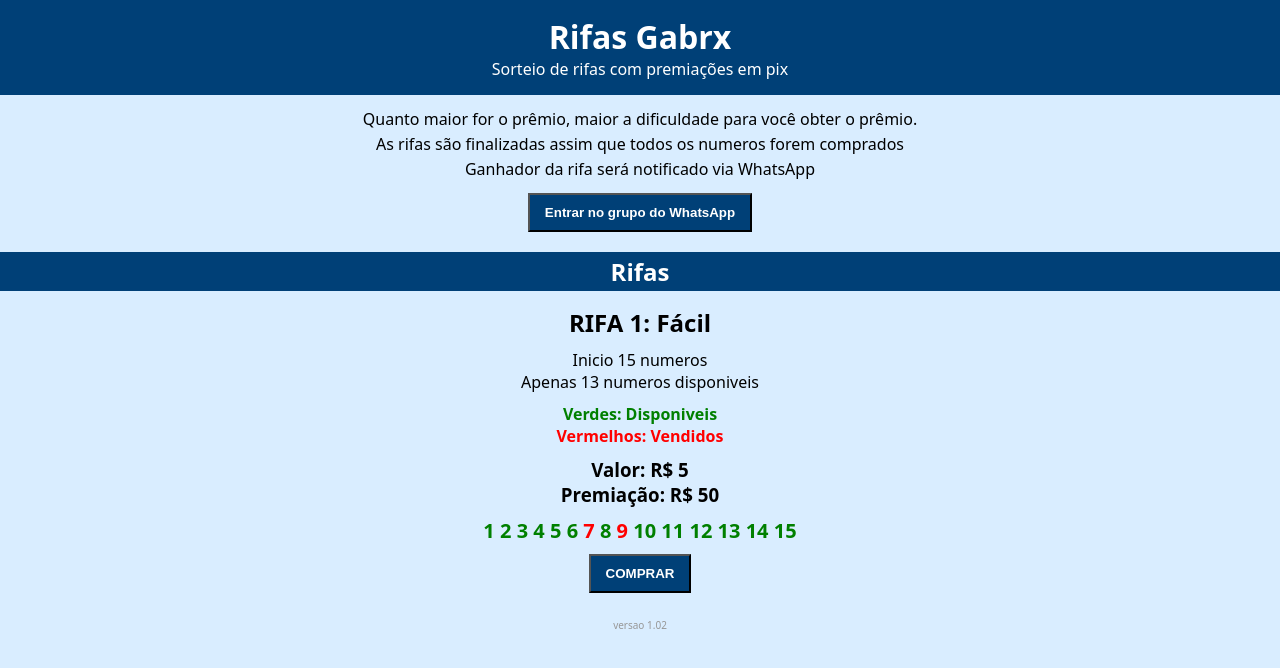
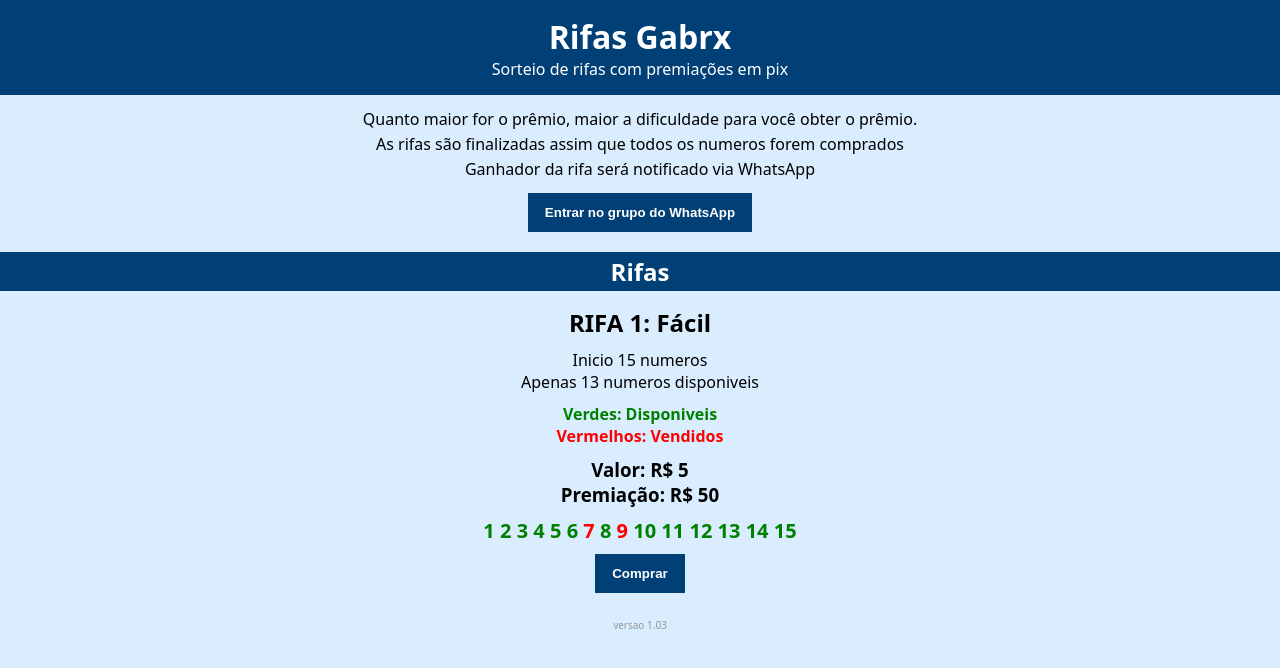
Before and after one commit to Gabrx7/rifas, a plain HTML site: page index.html in a window 1280 px wide. Drawn offline with Linux system fonts and the light colour scheme.

Commit message:
versao 1.03

```diff
--- a/index.html
+++ b/index.html
@@ -59,12 +59,12 @@
                 <span class="D">14</span>
                 <span class="D">15</span>
     </div>
-            <button class="botao" onclick="ComprarRifa()">COMPRAR</button>
+            <button class="botao" onclick="ComprarRifa()">Comprar</button>
         </div>
     </main>
 
     <div class="versao">
-        <p>versao 1.02</p>
+        <p>versao 1.03</p>
     </div>
 
 </body>
--- a/style.css
+++ b/style.css
@@ -65,6 +65,7 @@ header{
     padding-left: 15px;
     padding-right: 15px;
     color: #fff;
+    border: rgb(0, 64, 119) 2px solid;
     background-color: rgb(0, 64, 119);
     font-weight: bold;
 }
@@ -75,6 +76,7 @@ header{
     padding-left: 15px;
     padding-right: 15px;
     color: #fff;
+    border: rgb(0, 64, 119) 2px solid;
     background-color: rgb(0, 98, 184);
     font-weight:bolder;
 }
```
